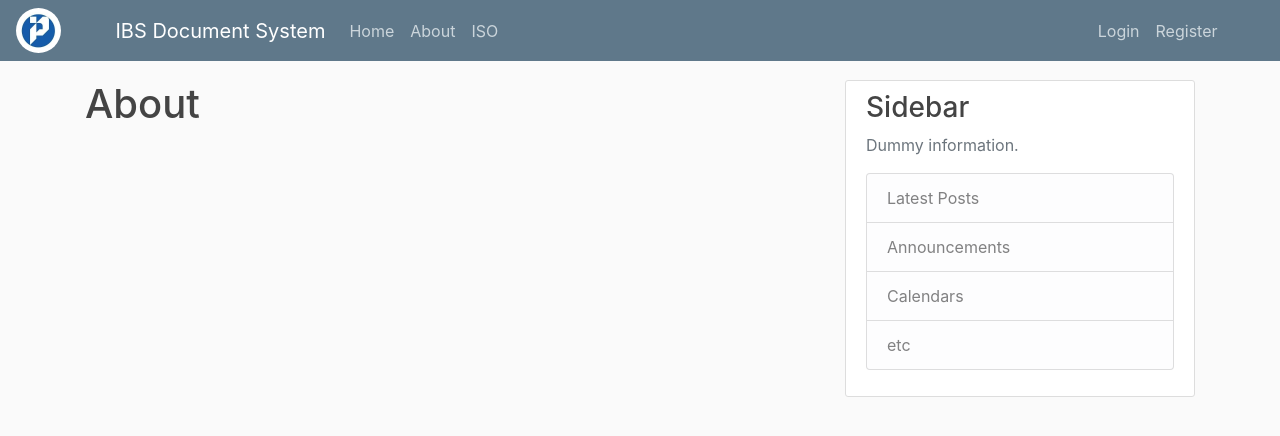
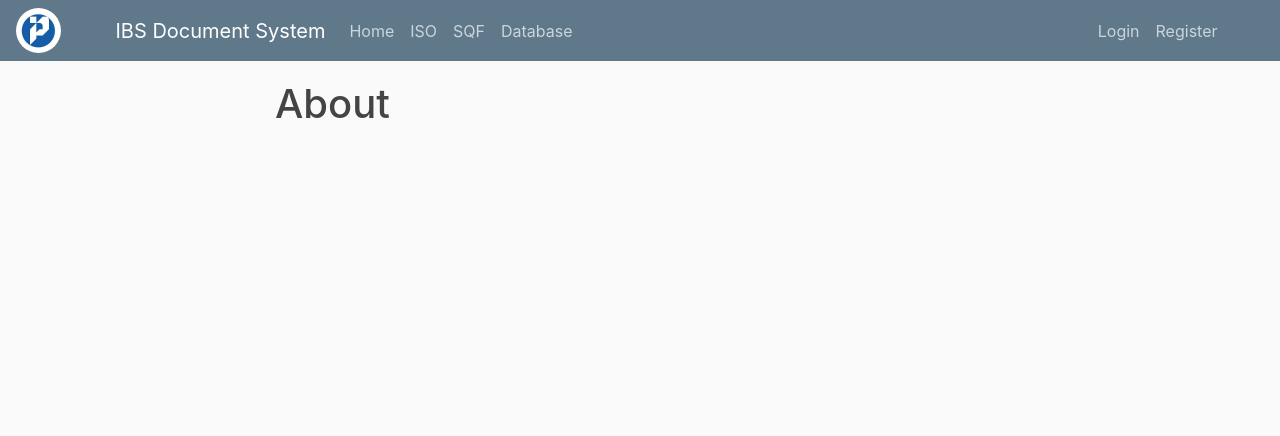
Before and after one commit to kkflesh/IBS_document_system, a Flask app: page /about in a window 1280 px wide. Shown: the top 436 px of the page. Run offline with Flask 2, Linux system fonts and the light colour scheme; some libraries are stand-ins or nearby versions.

```diff
--- a/flaskblog/templates/account.html
+++ b/flaskblog/templates/account.html
@@ -51,6 +51,7 @@
             <div class="form-group">
                 {{ form.submit(class="btn btn-outline-info") }}
             </div>
+
         </form>
     </div>
 {% endblock content %}
--- a/flaskblog/templates/layout.html
+++ b/flaskblog/templates/layout.html
@@ -13,9 +13,9 @@
     <link rel="stylesheet" type="text/css" href="{{ url_for('static', filename='main.css') }}">
 
     {% if title %}
-    <title>Flask Blog - {{ title }}</title>
+    <title>IBS - {{ title }}</title>
     {% else %}
-    <title>Flask Blog</title>
+    <title>IBS</title>
     {% endif %}
 </head>
 <body>
@@ -29,9 +29,10 @@
           </button>
           <div class="collapse navbar-collapse" id="navbarToggle">
             <div class="navbar-nav mr-auto">
-              <a class="nav-item nav-link" href="{{ url_for('main.home') }}">Home</a>
-              <a class="nav-item nav-link" href="{{ url_for('main.about') }}">About</a>
+                <a class="nav-item nav-link" href="{{ url_for('main.home') }}">Home</a>
                 <a class="nav-item nav-link" href="{{ url_for('document.ISO') }}">ISO</a>
+                <a class="nav-item nav-link" href="#">SQF</a>
+                <a class="nav-item nav-link" href="#">Database</a>
             </div>
             <!-- Navbar Right Side -->
             <div class="navbar-nav">
@@ -49,7 +50,7 @@
       </nav>
     </header>
 <main role="main" class="container">
-  <div class="row">
+  <div class="row justify-content-center">
     <div class="col-md-8">
         {% with messages = get_flashed_messages(with_categories=true) %}
             {% if messages %}
@@ -61,24 +62,23 @@
             {% endif %}
         {% endwith %}
         {% block content %}
-
         {% endblock %}
+<!--    </div>-->
+<!--    <div class="col-md-4">-->
+<!--      <div class="content-section">-->
+<!--        <h3>Sidebar</h3>-->
+<!--        <p class='text-muted'>Dummy information.-->
+<!--          <ul class="list-group">-->
+<!--            <li class="list-group-item list-group-item-light">Latest Posts</li>-->
+<!--            <li class="list-group-item list-group-item-light">Announcements</li>-->
+<!--            <li class="list-group-item list-group-item-light">Calendars</li>-->
+<!--            <li class="list-group-item list-group-item-light">etc</li>-->
+<!--          </ul>-->
+<!--        </p>-->
+<!--      </div>-->
+<!--    </div>-->
+<!--  </div>-->
     </div>
-    <div class="col-md-4">
-      <div class="content-section">
-        <h3>Sidebar</h3>
-        <p class='text-muted'>Dummy information.
-          <ul class="list-group">
-            <li class="list-group-item list-group-item-light">Latest Posts</li>
-            <li class="list-group-item list-group-item-light">Announcements</li>
-            <li class="list-group-item list-group-item-light">Calendars</li>
-            <li class="list-group-item list-group-item-light">etc</li>
-          </ul>
-        </p>
-      </div>
-    </div>
-  </div>
-
 </main>
 
       <script src="https://cdn.jsdelivr.net/npm/bootstrap@5.2.0-beta1/dist/js/bootstrap.bundle.min.js" integrity="sha384-pprn3073KE6tl6bjs2QrFaJGz5/SUsLqktiwsUTF55Jfv3qYSDhgCecCxMW52nD2" crossorigin="anonymous"></script>
```
Also changed, not shown: flaskblog/site.db.
